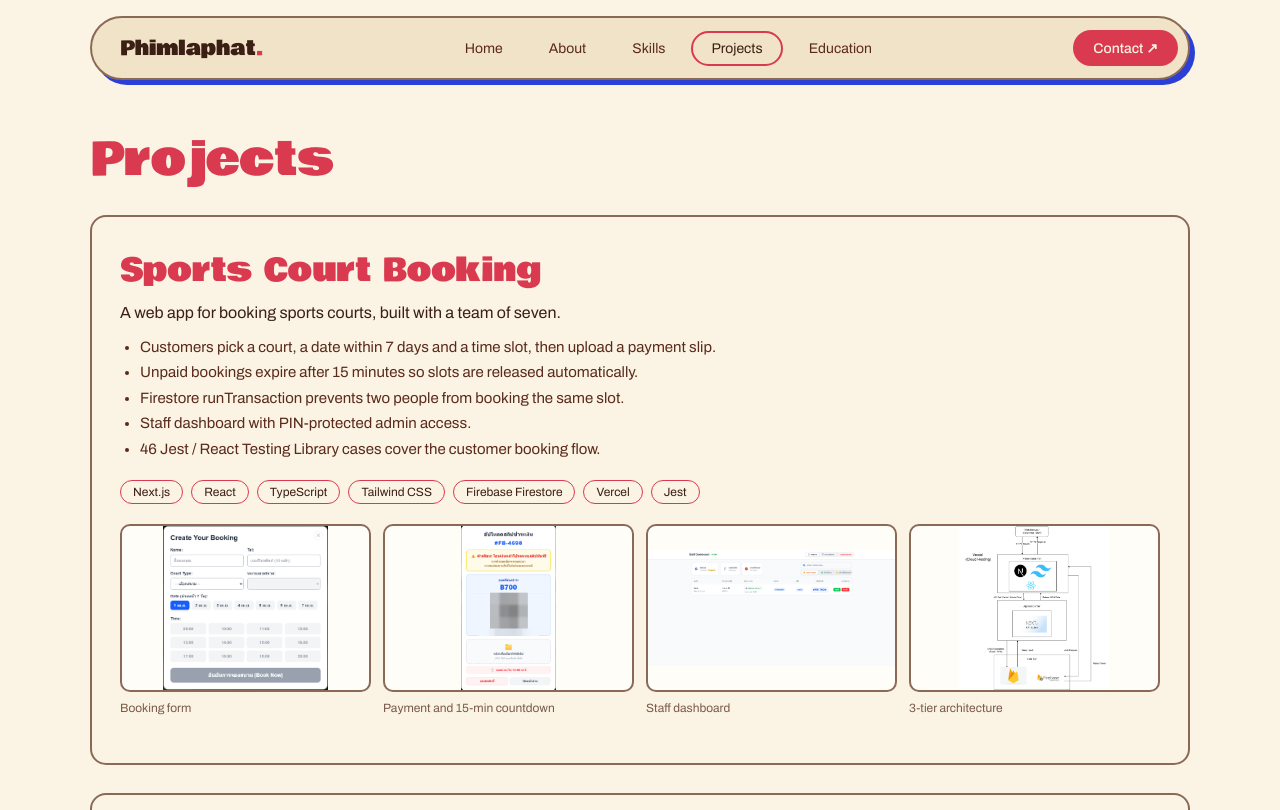
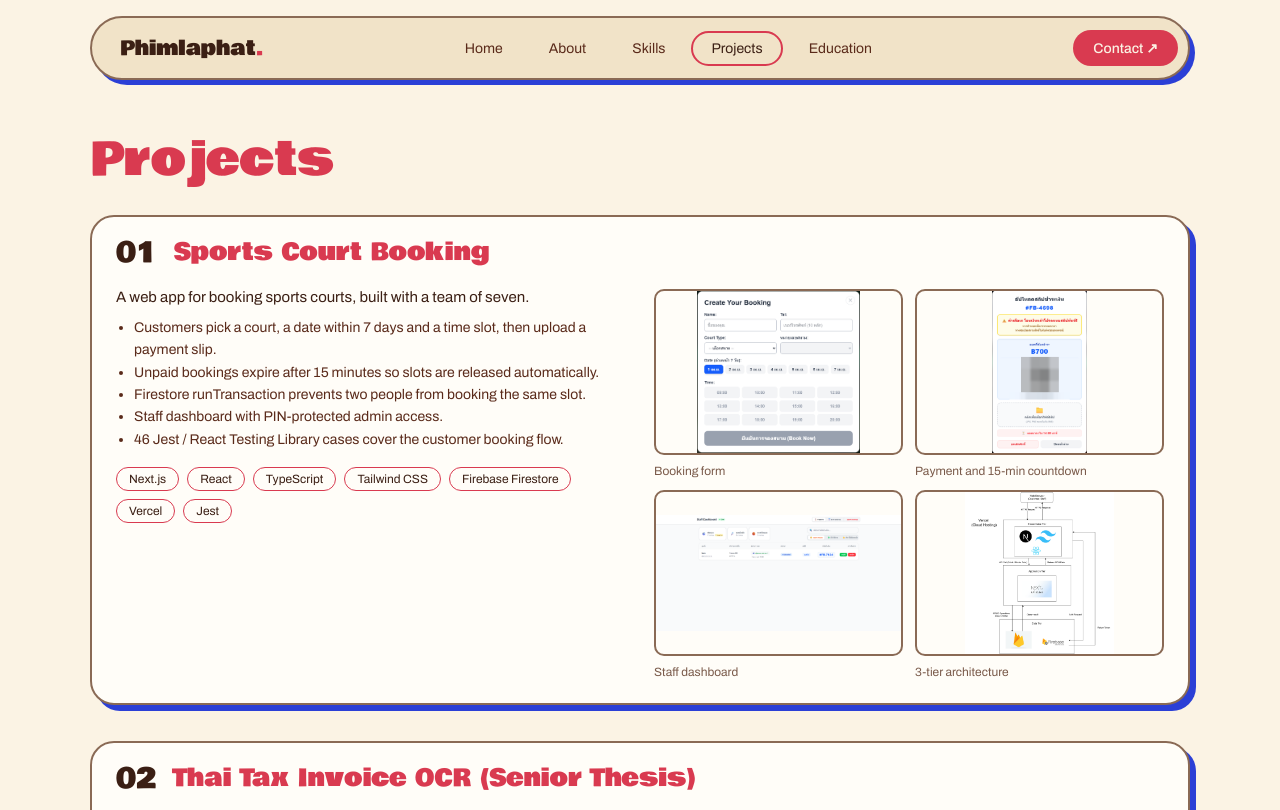
Before and after one commit to s6603051634011/portfolio, a React (Vite) app: page /#/projects in a window 1280 px wide. Shown: the top 810 px of the page. Built offline with nearby package versions, Linux system fonts and the light colour scheme; a web font is replaced by a local one.

Commit message:
add skill description and project stack

```diff
--- a/src/pages/Projects.tsx
+++ b/src/pages/Projects.tsx
@@ -1,6 +1,8 @@
+import type { CSSProperties } from 'react'
 import AnimatedLetters from '../components/AnimatedLetters'
 import PhoneCarousel from '../components/PhoneCarousel'
 import { COURT_LIVE, COURT_REPO } from '../links'
+import '../stack.css'
 
 type Shot = { src: string; alt: string; caption: string; ratio?: string }
 type Project = {
@@ -107,11 +109,24 @@ export default function Projects() {
         <AnimatedLetters text="Projects" />
       </h1>
 
-      <div className="proj-list">
-        {projects.map((p) => (
-          <article className="proj" key={p.title}>
+      {/* การ์ดแต่ละใบ sticky ไว้ด้านบน ใบถัดไปเลื่อนขึ้นมาทับ เลื่อนกลับก็คลี่ออกเอง (CSS ล้วน) */}
+      <div className="stack">
+        {projects.map((p, i) => (
+          <article className="stk" key={p.title} style={{ '--i': i } as CSSProperties}>
+            <header className="stk-head">
+              <span className="stk-no">{String(i + 1).padStart(2, '0')}</span>
               <h2>{p.title}</h2>
-            <p className="proj-blurb">{p.blurb}</p>
+              {(p.repo || p.live) && (
+                <div className="stk-links">
+                  {p.repo && <a className="stk-pill" href={p.repo} target="_blank" rel="noreferrer">CODE</a>}
+                  {p.live && <a className="stk-pill" href={p.live} target="_blank" rel="noreferrer">LIVE PROJECT</a>}
+                </div>
+              )}
+            </header>
+
+            <div className={`stk-body ${p.shots ? '' : 'one'}`}>
+              <div className="stk-text">
+                <p className="stk-blurb">{p.blurb}</p>
                 <ul>
                   {p.points.map((t) => (
                     <li key={t}>{t}</li>
@@ -122,8 +137,13 @@ export default function Projects() {
                     <span key={t}>{t}</span>
                   ))}
                 </div>
-            {p.shots && p.carousel && <PhoneCarousel slides={p.shots} />}
-            {p.shots && !p.carousel && (
+              </div>
+
+              {p.shots && (
+                <div className="stk-media">
+                  {p.carousel ? (
+                    <PhoneCarousel slides={p.shots} />
+                  ) : (
                     <div
                       className={`shots ${p.twoCols ? 'two' : ''}`}
                       style={p.narrow ? { gridTemplateColumns: 'minmax(0, 420px)' } : undefined}
@@ -143,12 +163,9 @@ export default function Projects() {
                       ))}
                     </div>
                   )}
-            {(p.repo || p.live) && (
-              <div className="proj-links">
-                {p.repo && <a className="btn" href={p.repo} target="_blank" rel="noreferrer">CODE</a>}
-                {p.live && <a className="btn" href={p.live} target="_blank" rel="noreferrer">LIVE</a>}
                 </div>
               )}
+            </div>
           </article>
         ))}
       </div>
--- a/src/pages/Skills.tsx
+++ b/src/pages/Skills.tsx
@@ -8,43 +8,55 @@ type Skill = {
   short: string // ตัวย่อในวงกลม
   status: 'core' | 'learning'
   text: string
+  usedIn: string[] // งานที่ใช้ทักษะนี้
   links: string[] // id ของทักษะที่เกี่ยวข้อง
 }
 
 // แก้ข้อความหรือเพิ่มทักษะได้ที่นี่ (วงจะจัดตำแหน่งให้เอง)
 const skills: Skill[] = [
   { id: 'python', name: 'Python', short: 'Py', status: 'core',
-    text: 'The language I use most. In my thesis it runs the OCR model, validates extracted fields and handles the data.',
+    text: 'My main language. It runs the OCR pipeline in my thesis and the NOC Assistant, and I used it with NumPy for coursework labs on genetic algorithms and fuzzy logic.',
+    usedIn: ['OCR thesis', 'NOC Assistant', 'Course labs'],
     links: ['ocr', 'llm', 'linux'] },
   { id: 'typescript', name: 'TypeScript', short: 'TS', status: 'core',
-    text: 'Typed code for my web projects, including the court booking app and this portfolio.',
+    text: 'Typed React components and props, used in this portfolio and in the Next.js court booking app.',
+    usedIn: ['Court booking', 'This portfolio'],
     links: ['react', 'firebase'] },
   { id: 'react', name: 'React & Next.js', short: 'Nx', status: 'core',
-    text: 'Next.js for the court booking app (team of seven) and React with Vite for this portfolio.',
+    text: 'Next.js with API routes and Tailwind CSS in the court booking app (team of seven). React with Vite and React Router in this portfolio.',
+    usedIn: ['Court booking', 'This portfolio'],
     links: ['typescript', 'firebase', 'git'] },
   { id: 'flutter', name: 'Flutter', short: 'Fl', status: 'core',
-    text: 'Mobile development with Flutter and Dart. I built MyMood, an app for daily habits, moods and a journal.',
+    text: 'MyMood is a Flutter app with a daily habit checklist, a monthly mood calendar and a journal with tag search.',
+    usedIn: ['MyMood'],
     links: ['react'] },
   { id: 'firebase', name: 'Firebase', short: 'Fb', status: 'core',
-    text: 'Firestore for bookings, using transactions so two people can’t book the same slot.',
+    text: 'Firestore as the database of the court booking app, with transactions so two users cannot book the same slot.',
+    usedIn: ['Court booking'],
     links: ['react', 'security'] },
   { id: 'git', name: 'Git & Vercel', short: 'Git', status: 'core',
-    text: 'Every change to this portfolio is committed to GitHub and deployed on Vercel.',
+    text: 'Version control on GitHub with small commits, and continuous deployment on Vercel. Each branch of this portfolio gets its own preview URL.',
+    usedIn: ['This portfolio'],
     links: ['react'] },
   { id: 'ocr', name: 'OCR & ML', short: 'ML', status: 'core',
-    text: 'Fine-tuning Typhoon-OCR 1.5 (2B) with QLoRA to read 14 fields from Thai tax invoices, running on-premise.',
+    text: 'Fine-tuning Typhoon-OCR 1.5 (2B) with QLoRA to extract 14 fields from Thai tax invoices. Rule checks such as the tax ID checksum flag fields for review before saving.',
+    usedIn: ['OCR thesis'],
     links: ['python', 'llm'] },
   { id: 'llm', name: 'Local LLMs', short: 'AI', status: 'core',
-    text: 'Running llama3.2:3b locally with Ollama. Function calling lets it turn a plain Thai question into real server checks.',
+    text: 'Running llama3.2:3b locally with Ollama. Function calling maps a Thai question to a server check, and the model explains the result in plain language.',
+    usedIn: ['NOC Assistant'],
     links: ['python', 'ocr', 'linux'] },
   { id: 'linux', name: 'Linux & Networking', short: 'Lx', status: 'core',
-    text: 'Checking and configuring a Linux server over SSH (CPU, memory, interfaces, routes, connections) in my NOC Assistant project. I also worked with two Linux VMs in a cloud course.',
+    text: 'Checking and configuring a Linux server over SSH with Paramiko: CPU, memory, interfaces, routes and connections. Also used two Linux VMs with Azure Queue Storage in a cloud course.',
+    usedIn: ['NOC Assistant', 'Cloud course'],
     links: ['python', 'llm', 'security'] },
   { id: 'security', name: 'Cybersecurity', short: 'Sec', status: 'learning',
-    text: 'Building a foundation from the ground up: how systems break, and how to build them so they don’t. I’m looking for an internship here.',
+    text: 'Building the fundamentals for a cybersecurity internship. Related work so far: PIN-protected admin access and transaction-based booking in the court booking app, and an on-premise design for the OCR thesis.',
+    usedIn: ['Court booking', 'OCR thesis'],
     links: ['python', 'firebase', 'linux'] },
   { id: 'electronics', name: 'Analog Electronics', short: 'El', status: 'core',
-    text: 'Built a power supply by hand for Electronic Practice I: circuit boards, transformer, heatsinks and a drilled enclosure.',
+    text: 'Built a power supply on my own for Electronic Practice I: assembled the boards, transformer and heatsinks, and fitted terminals, switches and indicators into a drilled metal enclosure.',
+    usedIn: ['Electronic Practice I'],
     links: [] },
 ]
 
@@ -137,6 +149,12 @@ export default function Skills() {
             </div>
             <h2>{current.name}</h2>
             <p>{current.text}</p>
+            {current.usedIn.length > 0 && (
+              <p className="sk-used">
+                <b>USED IN</b>
+                {current.usedIn.join(' · ')}
+              </p>
+            )}
             {current.links.length > 0 && (
               <>
             <p className="sk-links-title">CONNECTED SKILLS</p>
--- a/src/skills.css
+++ b/src/skills.css
@@ -52,6 +52,8 @@
 .sk-close { background: none; border: 0; color: var(--muted); font-size: 18px; cursor: pointer; line-height: 1; }
 .sk-card h2 { font-family: var(--font-display); font-weight: 400; font-size: 20px; margin: 0 0 8px; }
 .sk-card p { margin: 0 0 14px; font-size: 14px; line-height: 1.6; }
+.sk-card p.sk-used { font-size: 12px; color: var(--muted); margin: 0 0 14px; }
+.sk-card p.sk-used b { font-size: 11px; letter-spacing: .14em; margin-right: 8px; color: var(--surface-text); }
 .sk-links-title { font-size: 11px; letter-spacing: .14em; color: var(--muted); margin: 0 0 8px; border-top: 1px solid var(--line); padding-top: 12px; }
 .sk-chips { display: flex; flex-wrap: wrap; gap: 6px; }
 .sk-chips button {
--- /dev/null
+++ b/src/stack.css
@@ -0,0 +1,40 @@
+/* การ์ดโปรเจกต์แบบเลื่อนทับกัน (sticky stacking) */
+.stack { margin-top: 28px; }
+.stk {
+  position: sticky; top: calc(92px + var(--i) * 40px);
+  background: var(--surface); color: var(--surface-text);
+  border: 2px solid var(--line); border-radius: 24px; box-shadow: 6px 6px 0 var(--accent-shadow);
+  padding: 14px 24px 24px; margin-bottom: 36px;
+}
+.stk:last-child { position: relative; top: auto; margin-bottom: 0; }
+
+.stk-head { display: flex; align-items: center; gap: 16px; min-height: 44px; margin-bottom: 14px; }
+.stk-no { font-family: var(--font-display); font-size: 28px; line-height: 1; color: var(--text); }
+.stk-head h2 {
+  flex: 1; margin: 0; font-family: var(--font-display); font-weight: 400;
+  font-size: clamp(18px, 2vw, 24px); line-height: 1.2; color: var(--accent);
+}
+.stk-links { display: flex; gap: 8px; }
+.stk-pill {
+  border: 2px solid var(--line); border-radius: 999px; padding: 6px 16px; color: var(--text);
+  font-size: 11px; font-weight: 700; letter-spacing: .12em; text-decoration: none; transition: border-color .2s, color .2s;
+}
+.stk-pill:hover, .stk-pill:focus-visible { border-color: var(--accent); color: var(--accent); outline: none; }
+
+.stk-body { display: grid; grid-template-columns: minmax(0, 1fr) minmax(0, 1fr); gap: 28px; align-items: start; }
+.stk-body.one { grid-template-columns: 1fr; }
+.stk-blurb { margin: 0 0 12px; font-size: 15px; }
+.stk ul { margin: 0 0 16px; padding-left: 18px; font-size: 14px; line-height: 1.6; color: var(--text-soft); }
+.stk .chips { margin-bottom: 0; }
+.stk-media .shots, .stk-media .pc { margin-bottom: 0; }
+.stk .pc-slide { width: min(200px, 72vw); }
+
+/* จอเล็กหรือเตี้ย: การ์ดสูงกว่าจอ จึงไม่ทับกัน เรียงต่อกันปกติ */
+@media (max-width: 820px), (max-height: 620px) {
+  .stk { position: relative; top: auto; }
+}
+@media (max-width: 820px) {
+  .stk { padding: 14px 16px 20px; }
+  .stk-body { grid-template-columns: 1fr; }
+  .stk-head h2 { font-size: 18px; }
+}
```
Lines whose indentation alone changed are shown as unchanged.
